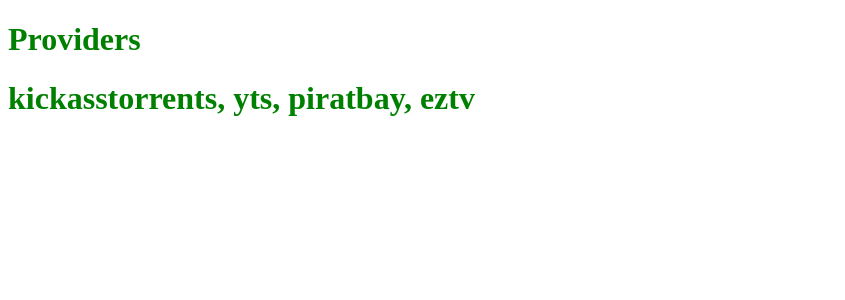
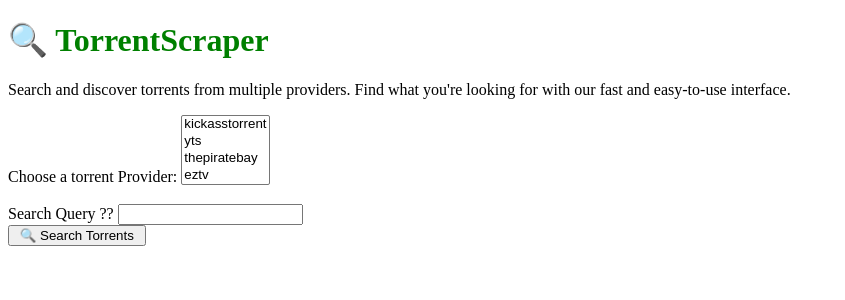
Before and after one commit to abmajum/kickasstorrentAPI, a FastAPI app: page / in a window 1280 px wide. Shown: the top 300 px of the page, without its empty margins (0-845 px from the left). Run offline with FastAPI, Linux system fonts and the light colour scheme.

Commit message:
Simple ui designed

```diff
--- a/main.py
+++ b/main.py
@@ -17,6 +17,10 @@
     yts = "yts"
     thepiratebay = "thepiratebay"
     eztv = "eztv"
+
+    @classmethod
+    def list_of_providers(cls):
+        return [provider.value for provider in cls]
 
 
 app = FastAPI(
@@ -61,7 +65,7 @@
 
 @app.get("/", response_class=HTMLResponse,  include_in_schema=False)
 async def read_root(request: Request):
-    return templates.TemplateResponse("index.html", {"request": request, "message": "kickasstorrents, yts, piratbay, eztv"})
+    return templates.TemplateResponse("index.html", {"request": request, "items": Providers.list_of_providers()})
 
 @app.get("/get-torrents/healthz")
 async def get_api_health_status():
--- a/templates/index.html
+++ b/templates/index.html
@@ -6,7 +6,68 @@
     <link href="{{ url_for('static', path='/styles.css') }}" rel="stylesheet">
 </head>
 <body>
-      <h1>Providers</h1>
-    <h1>{{ message }}</h1>
+      <h1> 🔍 TorrentScraper</h1>
+      <p>Search and discover torrents from multiple providers. Find what you're looking for with our fast and easy-to-use interface. </p>
+
+        <form id="torrent-form" method="get" action="/get-torrents/provider">
+            <label for="providers">Choose a torrent Provider:</label>
+            <select id="providers" name="providers" size="4">
+                {% for item in items %}
+                <option>{{ item }}</option>
+                {% endfor %}
+            </select><br><br>
+            <label for="query"> Search Query ?? </label>
+            <input type="text" id="query" name="query"> <br>
+            <input type="submit" value=" 🔍 Search Torrents ">
+        </form>
+        <div id="results"></div>
+        <!-- <script>
+            document.getElementById('torrent-form').addEventListener('submit', function (e) {
+                const provider = document.getElementById('providers').value;
+                this.action = `/get-torrents/${provider}`;
+            });
+        </script> -->
+
+        <script>
+            document.getElementById('torrent-form').addEventListener('submit', async function (e) {
+                e.preventDefault(); // Stop form from submitting normally
+
+                const provider = document.getElementById('providers').value;
+                const query = document.getElementById('query').value;
+                const resultsContainer = document.getElementById('results');
+                resultsContainer.innerHTML = "<p>Loading...</p>";
+
+                try {
+                    const response = await fetch(`/get-torrents/${provider}?query=${encodeURIComponent(query)}`);
+                    const data = await response.json();
+
+                    if (!data.results || data.results.length === 0) {
+                        resultsContainer.innerHTML = "<p>No results found.</p>";
+                        return;
+                    }
+
+                    // Build HTML for the results
+                    let html = "<table border='1'><tr><th>📕 Title</th><th>🖴 Size</th><th>👤 Uploader</th><th>📅 Age</th><th>🌱 Seeds</th><th>🧲 Magnet</th></tr>";
+                    data.results.forEach(item => {
+                        html += `
+                            <tr>
+                                <td>${item.title}</td>
+                                <td>${item.size}</td>
+                                <td>${item.uploader}</td>
+                                <td>${item.age}</td>
+                                <td>${item.seeds}</td>
+                                <td><a href="${item.magnet}" target="_blank">Magnet</a></td>
+                            </tr>`;
+                    });
+                    html += "</table>";
+                    resultsContainer.innerHTML = html;
+
+                } catch (error) {
+                    resultsContainer.innerHTML = "<p>Error fetching data. Check console.</p>";
+                    console.error("Fetch error:", error);
+                }
+            });
+        </script>
+
 </body>
 </html>
```
